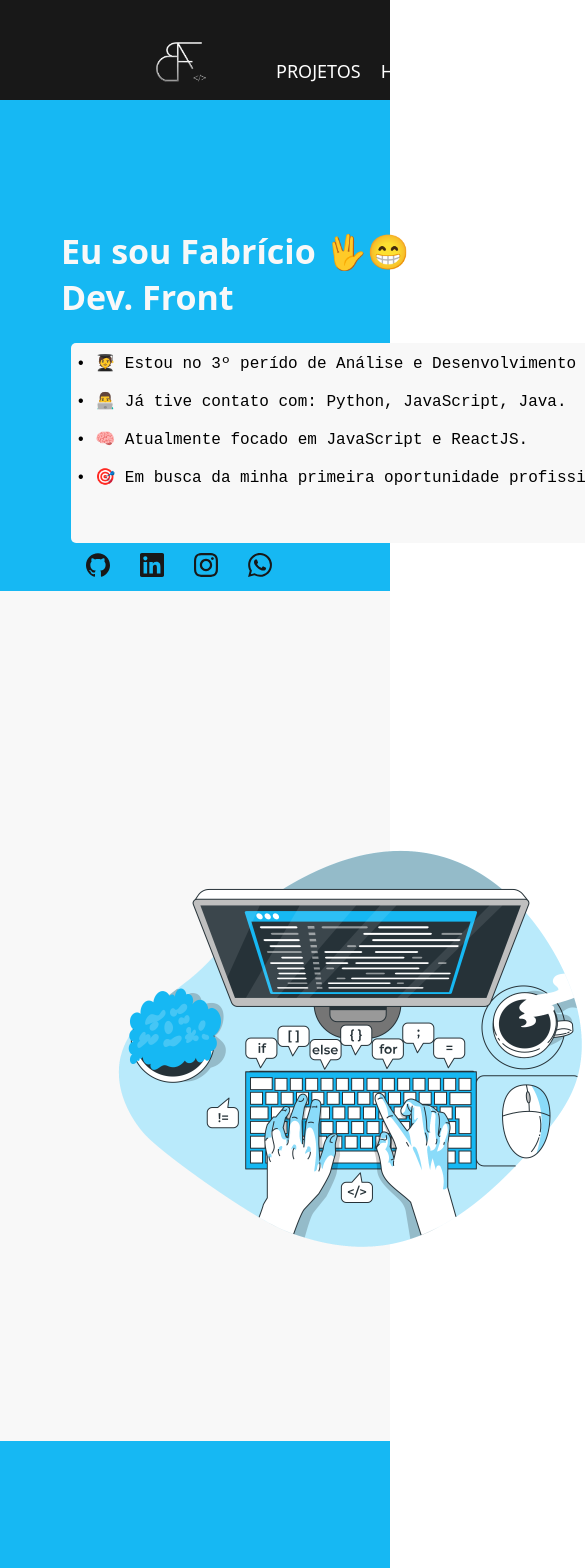
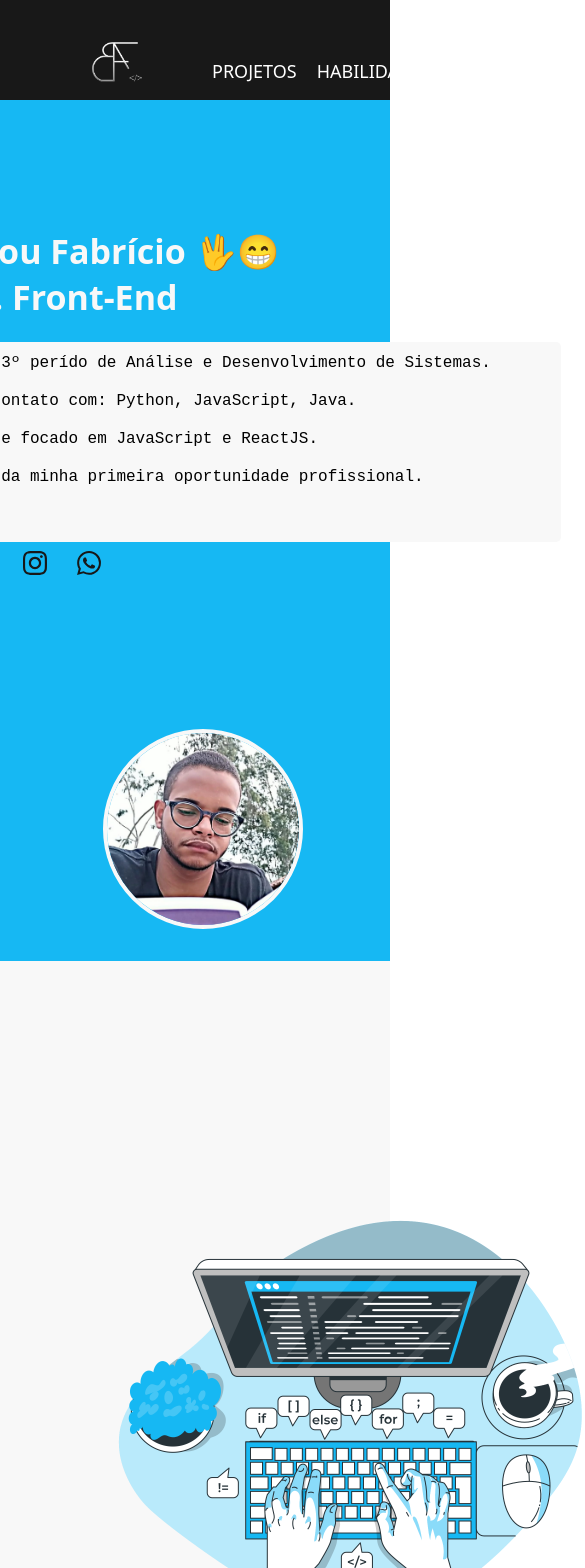
Before and after one commit to Fabricio-Antonio/portifolio, a Next.js app in the folder portifolio/: page / in a window 390 px wide. Shown: the top 1568 px of the page, 585 px wide, since content can reach past the window. Built offline with nearby package versions, Linux system fonts and the light colour scheme.

Commit message:
Responsividade até tablet feitos

```diff
--- a/portifolio/src/components/Code/style.jsx
+++ b/portifolio/src/components/Code/style.jsx
@@ -12,6 +12,13 @@ export const Code = styled.div`
    padding-left: 5px;
    margin-top: 3%;
    margin-bottom: 1%;
+
+   @media (max-width: 1024px) {
+      margin-left: 5em;
+}
+@media (max-width: 768px) {
+      margin-left: 2em;
+}
 `;
 
 export default Code;
--- a/portifolio/src/components/Menu/style.jsx
+++ b/portifolio/src/components/Menu/style.jsx
@@ -1,7 +1,7 @@
 import styled from 'styled-components'
 
 export const StyledMenu = styled.div`
-    height: 10vh;
+    height: 2rem;
     width: 100%;
     background-color: #181818;
     padding-bottom: 100px;
@@ -11,7 +11,7 @@ export const StyledMenu = styled.div`
         background-color: #181818;
         justify-content: space-between;
         align-items: center;
-        padding: 0.5rem 6rem;
+        padding: 0.5rem 2rem;
         list-style: none;
 
     }
--- a/portifolio/src/components/Section/style.jsx
+++ b/portifolio/src/components/Section/style.jsx
@@ -32,4 +32,31 @@ export const StyledSection = styled.div`
         display: flex;
         user-select: none;
     }
+
+    @media (max-width: 1024px) {
+        & img{
+        margin-left: 2em;
+        }
+    }
+
+    @media (max-width: 768px) {
+        & img{
+        margin-left: 1em;
+        height: 200px;
+        width: 200px;
+        justify-content: center;
+        margin-bottom: 2em;
+        }
+
+        & h1{
+        font-size: 2.125rem;
+        font-weight: 700;
+        margin-left: 3em;
+
+        }
+
+        flex-wrap: wrap;
+        justify-content: center;
+
+    }
 `
--- a/portifolio/src/components/Section2/style.jsx
+++ b/portifolio/src/components/Section2/style.jsx
@@ -2,10 +2,11 @@ import styled from 'styled-components'
 
 export const StyledSection2 = styled.div`
     width: 100%;
-    height: 850px;
+    height: 100%;
     background-color: #f8f8f8;
     padding-top: 2%;
     display: flex;
+    flex-wrap: wrap;
 
     & h2{
         font-size: 2.125rem;
--- a/portifolio/src/pages/index.tsx
+++ b/portifolio/src/pages/index.tsx
@@ -6,15 +6,16 @@ import { TypeAnimation } from 'react-type-animation';
 import Code from '../components/Code/style';
 import Image from "next/image";
 import Links from '../components/Links/style';
+import { useState } from "react";
 import { SiGithub } from "react-icons/si";
 import List from '../components/List/index';
 import { SiLinkedin } from "react-icons/si";
-import { SiMysql } from "react-icons/si";
 import { SiWhatsapp } from "react-icons/si";
 import { SiInstagram } from "react-icons/si";
 import eu from '../../public/img/eu.jpeg';
 import code from '../../public/img/code.png';
 import Line from '../components/Line/style'
+
 
 
 
--- a/portifolio/src/styles/global.tsx
+++ b/portifolio/src/styles/global.tsx
@@ -6,6 +6,7 @@ const GlobalSyles = createGlobalStyle`
         padding: 0;
         box-sizing: border-box;
         font-family: montserrat, system-ui, -apple-system, BlinkMacSystemFont, 'Segoe UI', Roboto, Oxygen, Ubuntu, Cantarell, 'Open Sans', 'Helvetica Neue', sans-serif;
+
     }
 `;
 
```
Also changed, not shown: portifolio/src/components/Paralax/index.jsx (deleted, +0 -11 lines), portifolio/src/components/Paralax/style.jsx (deleted, +0 -13 lines), portifolio/src/components/MenuMobile/index.js (added), portifolio/src/components/MenuMobile/style.js (added).
